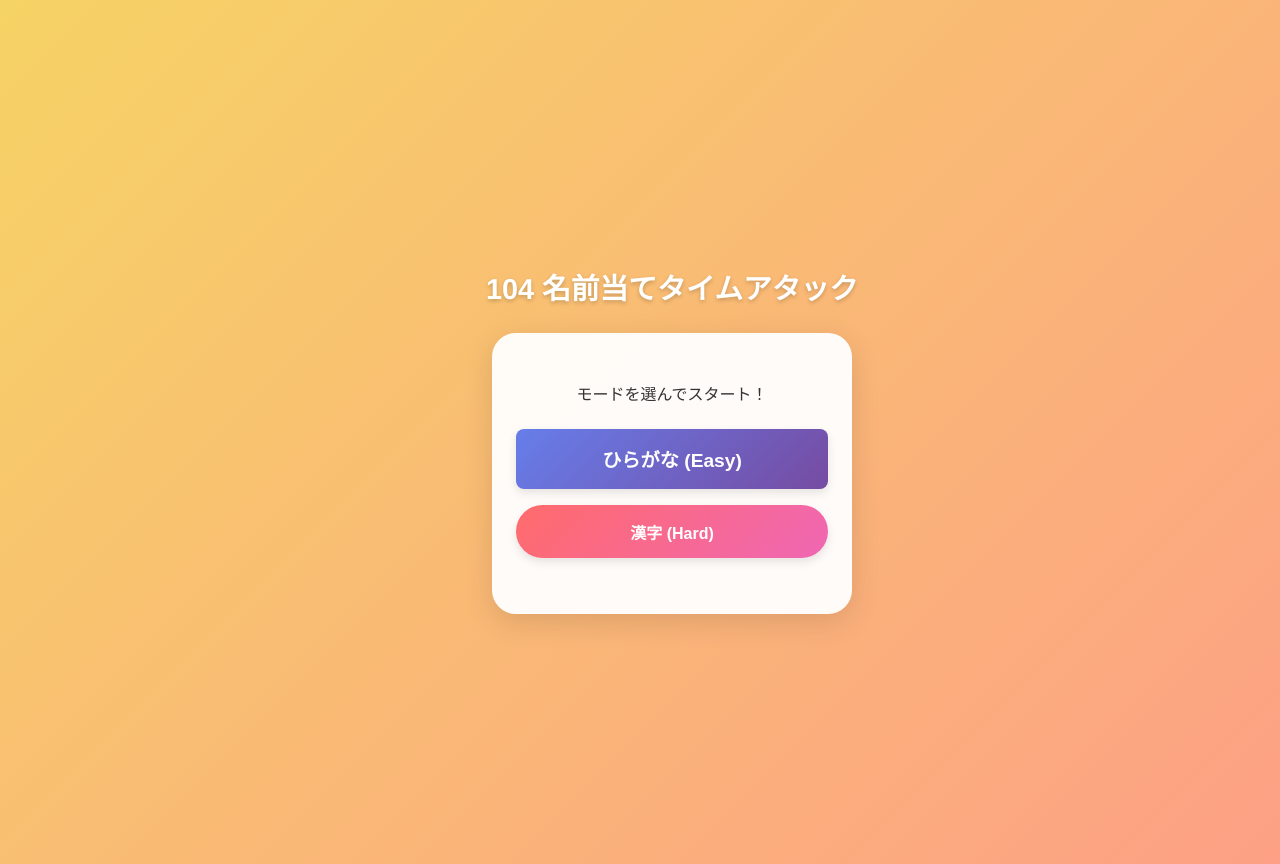
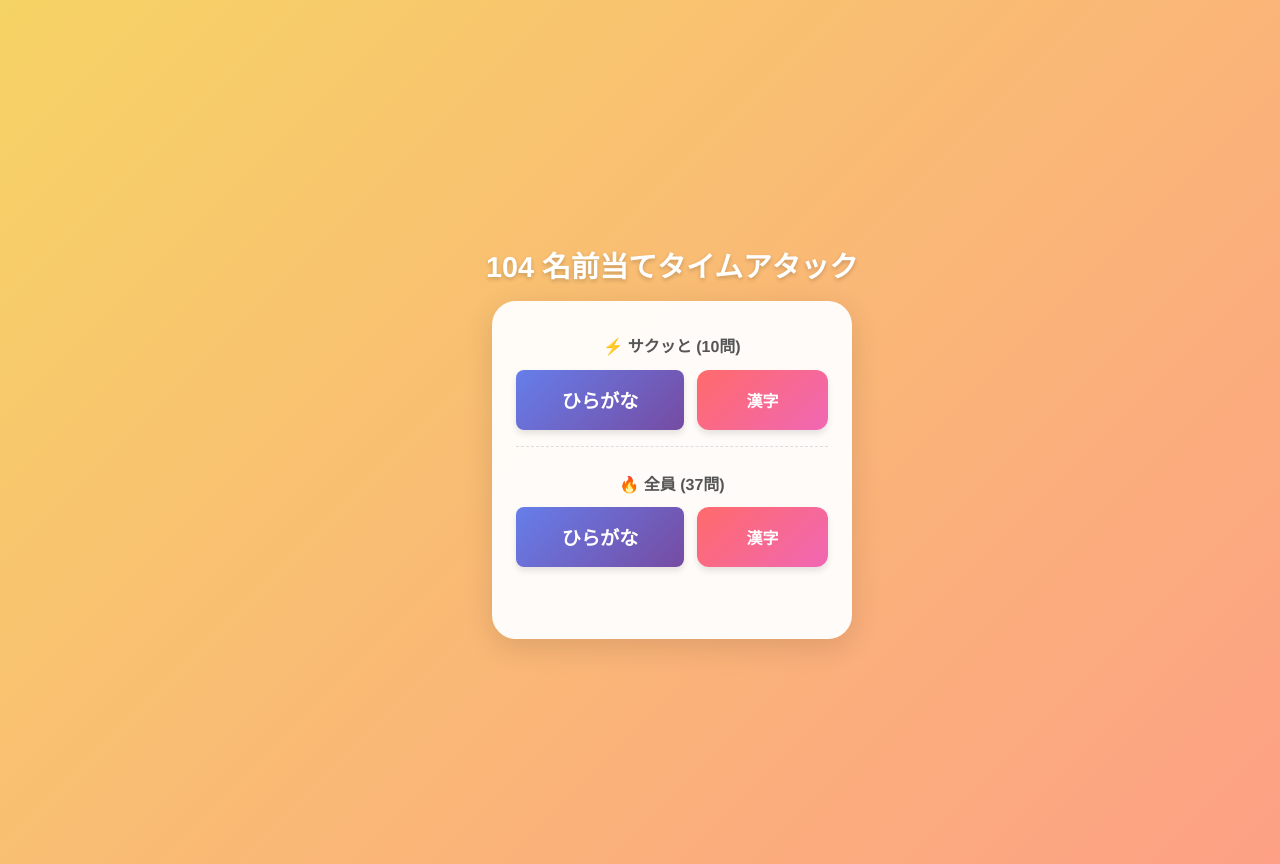
Before and after one commit to hansamubanana-wq/class-104-game, a React (Vite) app: page / in a window 1280 px wide. Shown: the top 864 px of the page. Built offline with nearby package versions, Linux system fonts and the light colour scheme.

Commit message:
ランキング機能の改善とターゲット人数の設定を追加

```diff
--- a/src/App.css
+++ b/src/App.css
@@ -9,7 +9,6 @@
   --shadow-md: 0 8px 30px rgba(0,0,0,0.12);
 }
 
-/* 全体リセット */
 body {
   margin: 0;
   padding: 0;
@@ -21,12 +20,8 @@ body {
   overflow-x: hidden;
 }
 
-#root {
-  width: 100%;
-  margin: 0 auto;
-}
+#root { width: 100%; margin: 0 auto; }
 
-/* コンテナ */
 .container {
   display: flex;
   flex-direction: column;
@@ -37,34 +32,29 @@ body {
   box-sizing: border-box;
 }
 
-/* タイトル */
 h1 {
-  font-size: clamp(1.2rem, 5vw, 1.8rem); /* スマホで自動縮小 */
+  font-size: clamp(1.2rem, 5vw, 1.8rem);
   font-weight: 900;
   color: white;
-  margin-bottom: 1.5rem;
+  margin-bottom: 1rem;
   text-shadow: 0 2px 4px rgba(0,0,0,0.2);
   text-align: center;
-  line-height: 1.4;
 }
 
-h2 {
-  margin-top: 0;
-  color: var(--primary-color);
-}
+h2 { margin-top: 0; color: var(--primary-color); }
+.sub-title { font-weight: bold; color: #666; margin-top: -10px; margin-bottom: 20px; }
 
-/* カード共通デザイン */
+/* カード共通 */
 .start-screen, .game-screen, .result-screen {
   background: var(--card-bg);
-  padding: 2rem 1.5rem; /* パディングを少し狭めて画面を有効活用 */
+  padding: 2rem 1.5rem;
   border-radius: 24px;
   box-shadow: var(--shadow-md);
   width: 100%;
-  max-width: 360px; /* スマホにちょうどいい幅 */
+  max-width: 360px;
   box-sizing: border-box;
   text-align: center;
   animation: fadeIn 0.5s ease-out;
-  position: relative;
 }
 
 @keyframes fadeIn {
@@ -72,57 +62,48 @@ h2 {
   to { opacity: 1; transform: translateY(0); }
 }
 
-/* 問題カード部分の修正（ここが原因でした！） */
-.question-card {
-  background: transparent; /* 背景を透明に */
-  box-shadow: none; /* 影を消す */
-  border: none;
-  padding: 0;
-  margin: 0;
-  width: 100%;
+/* モード選択エリア */
+.section-group {
+  margin-bottom: 1.5rem;
+  border-bottom: 1px dashed #ddd;
+  padding-bottom: 1rem;
+}
+.section-group:last-of-type { border-bottom: none; }
+
+.section-group h3 {
+  margin: 0 0 0.8rem 0;
+  font-size: 1rem;
+  color: #555;
+  display: flex;
+  align-items: center;
+  justify-content: center;
+  gap: 0.5rem;
 }
 
-/* 出席番号の文字サイズ */
-.student-number {
-  font-size: clamp(4rem, 15vw, 6rem); /* 画面幅に合わせて巨大化しすぎないように */
-  margin: 1rem 0 2rem 0;
-  color: var(--primary-color);
-  font-weight: 900;
-  line-height: 1;
-  letter-spacing: -2px;
+.button-row {
+  display: flex;
+  gap: 0.8rem;
+  justify-content: center;
 }
 
-/* ボタン共通 */
+/* ボタン */
 button {
   border: none;
-  padding: 0.9rem;
+  padding: 0.8rem 0;
   font-size: 1rem;
   font-weight: bold;
-  border-radius: 50px;
+  border-radius: 12px; /* 少し四角くして押しやすく */
   cursor: pointer;
   transition: all 0.2s ease;
   width: 100%;
   color: white;
-  box-shadow: 0 4px 10px rgba(0,0,0,0.1);
+  box-shadow: 0 4px 6px rgba(0,0,0,0.1);
   touch-action: manipulation;
 }
-
-button:active {
-  transform: scale(0.96);
-}
-
-.mode-select {
-  display: flex;
-  flex-direction: column;
-  gap: 1rem;
-  align-items: center;
-  width: 100%;
-  margin: 1.5rem 0;
-}
+button:active { transform: scale(0.96); }
 
 .btn-primary { background: var(--primary-grad); }
 .btn-secondary { background: var(--secondary-grad); }
-
 .btn-text {
   background: none;
   color: #888;
@@ -132,45 +113,38 @@ button:active {
   text-decoration: underline;
 }
 
-/* ランキング */
-.ranking-box {
-  margin-top: 1.5rem;
-  background: #f8f9fa;
-  border-radius: 12px;
-  padding: 1rem;
-  width: 100%;
-  box-sizing: border-box;
+/* ゲーム画面 */
+.question-card {
+  background: transparent;
+  border: none;
+  padding: 0;
+  margin: 0;
 }
-.ranking-box ul { list-style: none; padding: 0; margin: 0; }
-.ranking-box li {
-  display: flex;
-  justify-content: space-between;
-  padding: 0.5rem 0;
-  border-bottom: 1px dashed #ddd;
-  font-size: 0.9rem;
+
+.student-number {
+  font-size: clamp(4rem, 15vw, 6rem);
+  margin: 1rem 0 2rem 0;
+  color: var(--primary-color);
+  font-weight: 900;
+  line-height: 1;
+  letter-spacing: -2px;
 }
-.ranking-box li:last-child { border-bottom: none; }
-.ranking-box li.rank-1 { color: #f5a623; font-weight: bold; }
 
-/* ヘッダー情報 */
 .header-info {
   display: flex;
   justify-content: space-between;
   margin-bottom: 1rem;
   font-weight: bold;
   color: #666;
-  font-size: 0.9rem;
-  align-items: center;
+  font-size: 0.85rem;
 }
 .mode-badge {
-  background: var(--primary-color);
-  color: white;
+  background: #eee;
+  color: #444;
   padding: 4px 10px;
   border-radius: 12px;
-  font-size: 0.75rem;
 }
 
-/* 入力エリア */
 .input-area { width: 100%; margin-bottom: 1rem; }
 .input-area input {
   width: 100%;
@@ -198,7 +172,37 @@ button:active {
   margin: 0.5rem 0 1.5rem 0;
   line-height: 1;
 }
-.share-buttons { display: flex; gap: 0.5rem; margin-bottom: 1.5rem; }
+.share-buttons { display: flex; gap: 0.5rem; margin-bottom: 1rem; }
 .btn-line { background: #06C755; }
 .btn-x { background: #000; }
-.retry-buttons { display: flex; flex-direction: column; gap: 0.8rem; }
+.retry-buttons { display: flex; flex-direction: column; gap: 0.5rem; }
+
+/* ランキング */
+.ranking-box {
+  margin-top: 1rem;
+  background: #f8f9fa;
+  border-radius: 12px;
+  padding: 1rem;
+  width: 100%;
+  box-sizing: border-box;
+}
+.ranking-box ul { list-style: none; padding: 0; margin: 0; }
+.ranking-box li {
+  display: flex;
+  justify-content: space-between;
+  padding: 0.5rem 0;
+  border-bottom: 1px dashed #ddd;
+  font-size: 0.85rem;
+}
+.ranking-box li:last-child { border-bottom: none; }
+.rank-left { display: flex; gap: 0.5rem; align-items: center; }
+.rank-num { font-weight: bold; width: 20px; }
+.rank-mode-tag {
+  background: #e9ecef;
+  padding: 2px 6px;
+  border-radius: 4px;
+  font-size: 0.7rem;
+  color: #666;
+}
+.rank-time { font-family: monospace; font-weight: bold; }
+.ranking-box li.rank-1 .rank-num { color: #f5a623; font-size: 1rem; }
--- a/src/App.jsx
+++ b/src/App.jsx
@@ -5,6 +5,7 @@ import { playSound } from './SoundManager';
 
 function App() {
   const [gameMode, setGameMode] = useState('reading');
+  const [targetCount, setTargetCount] = useState(10); // 何人正解したら終わりか
   const [currentStudent, setCurrentStudent] = useState(null);
   const [inputVal, setInputVal] = useState('');
   const [completedIds, setCompletedIds] = useState([]);
@@ -12,30 +13,39 @@ function App() {
   const [endTime, setEndTime] = useState(null);
   const [isGameStarted, setIsGameStarted] = useState(false);
 
-  // ローカルランキング（配列で保持）
+  // ランキング（配列で保持）
   const [ranking, setRanking] = useState(() => {
-    const saved = localStorage.getItem('class104_ranking');
+    const saved = localStorage.getItem('class104_ranking_v2'); // 保存キーを変更（旧データと分けるため）
     return saved ? JSON.parse(saved) : [];
   });
 
   const inputRef = useRef(null);
 
-  const startGame = (mode) => {
-    // 音声コンテキストの有効化（スマホ対策）
+  // ゲーム開始：モードと人数を受け取る
+  const startGame = (mode, count) => {
     playSound('dummy');
 
     setGameMode(mode);
+    setTargetCount(count);
     setCompletedIds([]);
     setEndTime(null);
     setInputVal('');
     setIsGameStarted(true);
     setStartTime(Date.now());
-    pickNextStudent([], mode);
+    pickNextStudent([], count);
   };
 
-  const pickNextStudent = (doneIds) => {
+  const pickNextStudent = (doneIds, countLimit) => {
+    // 終了判定：指定人数に達したら終わり
+    if (doneIds.length >= countLimit) {
+      finishGame();
+      return;
+    }
+
+    // まだ出題されていない生徒からランダムに選出
     const remainingStudents = students.filter(s => !doneIds.includes(s.id));
 
+    // 万が一全員出尽くした場合（10人モードならここは通らない）
     if (remainingStudents.length === 0) {
       finishGame();
       return;
@@ -49,24 +59,24 @@ function App() {
     const end = Date.now();
     setEndTime(end);
     setCurrentStudent(null);
-    playSound('clear'); // ファンファーレ
+    playSound('clear');
 
     const currentTime = (end - startTime) / 1000;
 
-    // ランキング更新処理
+    // ランキング更新（人数も記録）
     const newRecord = {
       date: new Date().toLocaleDateString(),
       time: currentTime,
-      mode: gameMode
+      mode: gameMode,
+      count: targetCount
     };
 
-    // 新しい記録を追加してソートし、トップ5を残す
     const newRanking = [...ranking, newRecord]
-      .sort((a, b) => a.time - b.time)
-      .slice(0, 5);
+      .sort((a, b) => a.time - b.time) // タイム順
+      .slice(0, 10); // 上位10件まで保存
 
     setRanking(newRanking);
-    localStorage.setItem('class104_ranking', JSON.stringify(newRanking));
+    localStorage.setItem('class104_ranking_v2', JSON.stringify(newRanking));
   };
 
   const handleInputChange = (e) => {
@@ -80,26 +90,29 @@ function App() {
     const cleanTarget = targetRaw.replace(/\s+/g, '');
 
     if (cleanVal === cleanTarget) {
-      playSound('correct'); // ピンポン！
+      playSound('correct');
       const newCompletedIds = [...completedIds, currentStudent.id];
       setCompletedIds(newCompletedIds);
       setInputVal('');
-      pickNextStudent(newCompletedIds);
+      // 次の問題へ（targetCountを渡す必要があるが、stateは即時反映されないため引数で渡すか、startGameでセットしたstateを使う）
+      // ここではpickNextStudentの引数ロジックを少し修正してstateのtargetCountを参照させる
+      pickNextStudent(newCompletedIds, targetCount);
     }
   };
 
   const handleKeyDown = (e) => {
     if (e.key === 'Enter' && endTime) {
-      startGame(gameMode);
+      // エンターキーでリトライ（同じ設定で）
+      startGame(gameMode, targetCount);
     }
   };
 
   const formatTime = (time) => time ? time.toFixed(2) : '-.--';
 
-  // シェア機能
   const shareResult = (platform) => {
     const time = formatTime((endTime - startTime) / 1000);
-    const text = `【104名前当て】${gameMode === 'reading' ? 'ひらがな' : '漢字'}モードを${time}秒でクリア！みんなも挑戦して！`;
+    const modeStr = gameMode === 'reading' ? 'ひらがな' : '漢字';
+    const text = `【104名前当て】${targetCount}人モード(${modeStr})を${time}秒でクリア！`;
     const url = window.location.href;
 
     if (platform === 'line') {
@@ -115,26 +128,35 @@ function App() {
 
       {!isGameStarted && !endTime && (
         <div className="start-screen">
-          <p>モードを選んでスタート！</p>
+          <div className="section-group">
+            <h3>⚡️ サクッと (10問)</h3>
+            <div className="button-row">
+              <button onClick={() => startGame('reading', 10)} className="btn-primary">ひらがな</button>
+              <button onClick={() => startGame('name', 10)} className="btn-secondary">漢字</button>
+            </div>
+          </div>
 
-          <div className="mode-select">
-            <button onClick={() => startGame('reading')} className="btn-primary">
-              ひらがな (Easy)
-            </button>
-            <button onClick={() => startGame('name')} className="btn-secondary">
-              漢字 (Hard)
-            </button>
+          <div className="section-group">
+            <h3>🔥 全員 (37問)</h3>
+            <div className="button-row">
+              <button onClick={() => startGame('reading', 37)} className="btn-primary">ひらがな</button>
+              <button onClick={() => startGame('name', 37)} className="btn-secondary">漢字</button>
+            </div>
           </div>
 
           {ranking.length > 0 && (
             <div className="ranking-box">
-              <h3>🏆 トップ5 (この端末)</h3>
+              <h3>🏆 履歴 (Top 10)</h3>
               <ul>
                 {ranking.map((r, i) => (
                   <li key={i} className={i === 0 ? 'rank-1' : ''}>
-                    <span className="rank-num">{i + 1}位</span>
+                    <span className="rank-left">
+                      <span className="rank-num">{i + 1}.</span>
+                      <span className="rank-mode-tag">
+                        {r.count}人/{r.mode === 'reading' ? 'ひ' : '漢'}
+                      </span>
+                    </span>
                     <span className="rank-time">{formatTime(r.time)}秒</span>
-                    <span className="rank-mode">({r.mode === 'reading' ? 'ひ' : '漢'})</span>
                   </li>
                 ))}
               </ul>
@@ -146,8 +168,10 @@ function App() {
       {isGameStarted && !endTime && currentStudent && (
         <div className="game-screen">
           <div className="header-info">
-             <span className="progress">残り: {37 - completedIds.length} 人</span>
-             <span className="mode-badge">{gameMode === 'reading' ? 'ひらがな' : '漢字'}</span>
+             <span className="progress">残り: {targetCount - completedIds.length} 人</span>
+             <span className="mode-badge">
+               {targetCount}人 / {gameMode === 'reading' ? 'ひらがな' : '漢字'}
+             </span>
           </div>
 
           <div className="question-card">
@@ -164,32 +188,33 @@ function App() {
               autoFocus
             />
           </div>
+          <p className="hint">※入力すると自動判定</p>
         </div>
       )}
 
       {endTime && (
         <div className="result-screen" onKeyDown={handleKeyDown}>
           <h2>クリア！</h2>
+          <p className="sub-title">{targetCount}人モード ({gameMode === 'reading' ? 'ひらがな' : '漢字'})</p>
 
           <div className="result-box">
-            <p className="time-label">今回のタイム</p>
+            <p className="time-label">Time</p>
             <p className="time-display">{formatTime((endTime - startTime) / 1000)} 秒</p>
           </div>
 
           <div className="share-area">
-            <p>結果をシェアする</p>
             <div className="share-buttons">
-              <button onClick={() => shareResult('line')} className="btn-line">LINE</button>
-              <button onClick={() => shareResult('x')} className="btn-x">X</button>
+              <button onClick={() => shareResult('line')} className="btn-line">LINEで送る</button>
+              <button onClick={() => shareResult('x')} className="btn-x">Xでポスト</button>
             </div>
           </div>
 
           <div className="retry-buttons">
-            <button onClick={() => startGame(gameMode)} className="btn-primary">
-              もう一度
+            <button onClick={() => startGame(gameMode, targetCount)} className="btn-primary">
+              もう一度やる
             </button>
             <button onClick={() => {setIsGameStarted(false); setEndTime(null);}} className="btn-text">
-              トップに戻る
+              モード選択に戻る
             </button>
           </div>
         </div>
```
